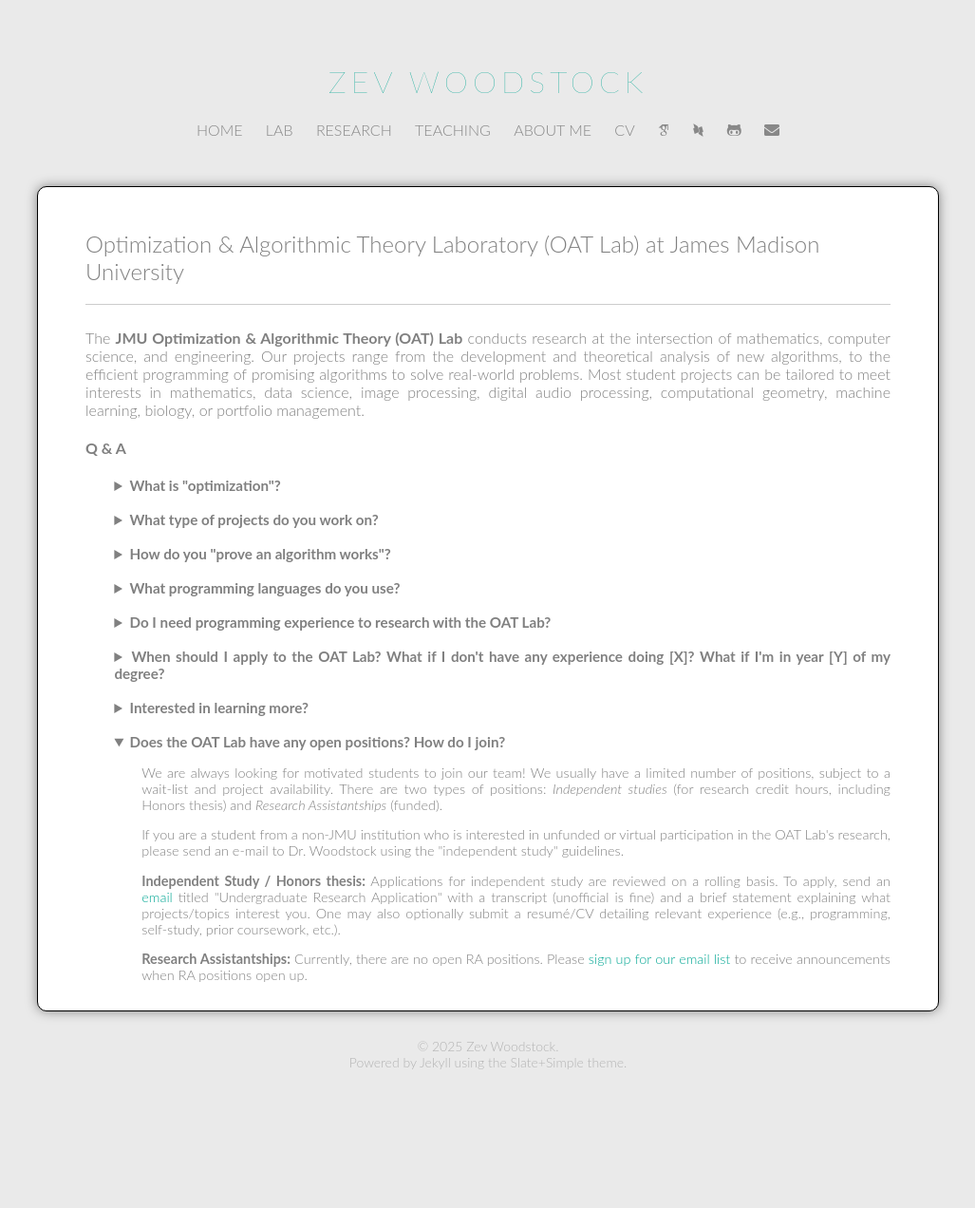
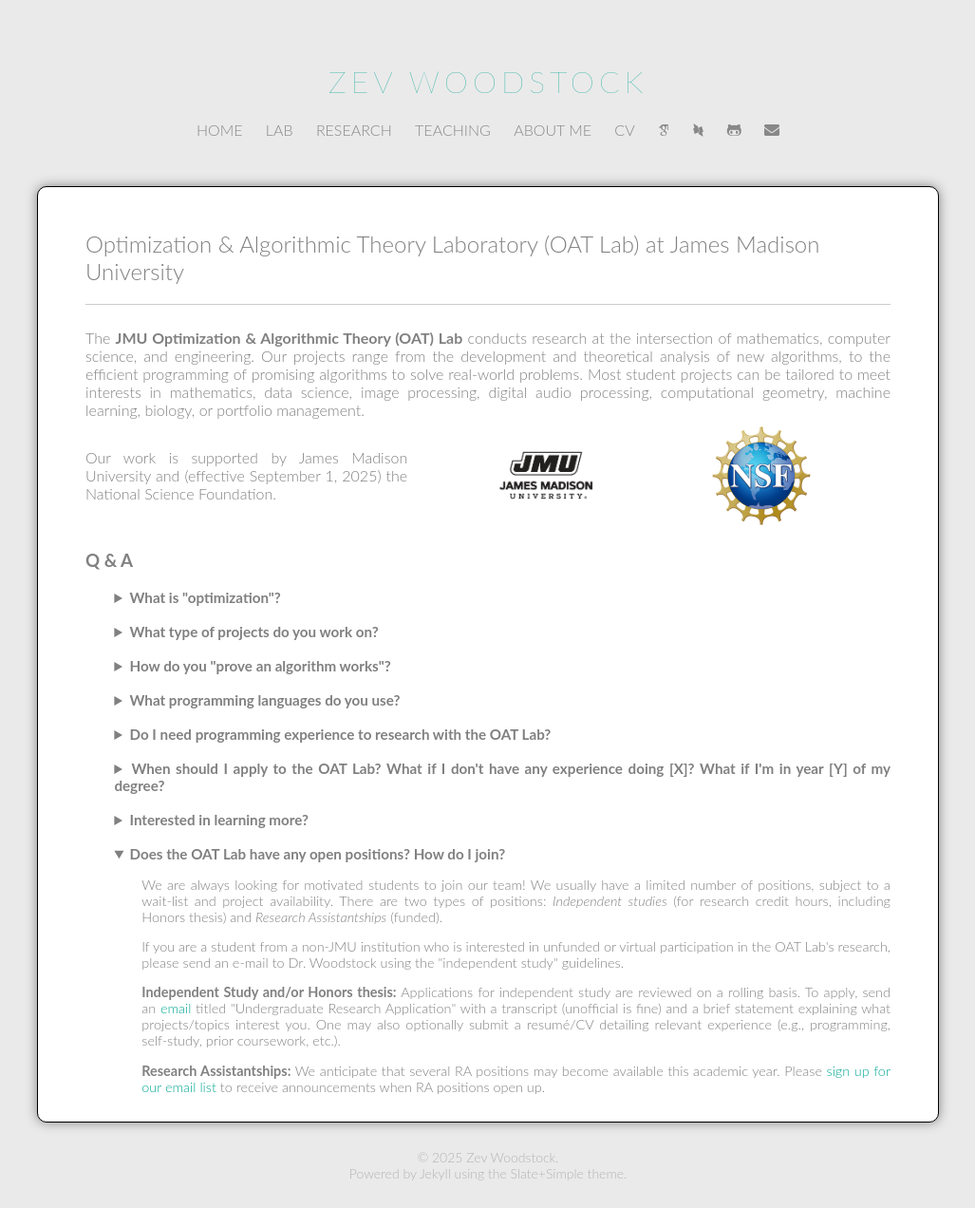
Before and after one commit to zevwoodstock/zevwoodstock.github.io, a Jekyll site: the page built from oatlab/index.html, in a window 1280 px wide. Shown: the whole page at 95% size, without its empty margins (126-1153 px from the left). Built offline with Jekyll 4.4.1, drawn with Linux system fonts in a browser that asks for light colours; some web fonts are replaced; before the commit the page ends 1155 px from its top, so only the background shows below that.

Commit message:
Made some improvements and acknowledgments for the lab webpage; imaging experiments are also now togglable.

```diff
--- a/_sass/_main.scss
+++ b/_sass/_main.scss
@@ -135,6 +135,7 @@
   	margin: 0 auto;
     margin-bottom: 0px;
     display: block;
+    flex-shrink: 0;
   }
 }
 
@@ -282,6 +283,12 @@
     a:hover{
         color: lighten($highlight-color,0);
     }
+}
+
+.toggle {
+  cursor: pointer;
+  color: lighten($highlight-color,0);
+  margin-right: 5px;
 }
 
 header .entry-meta {
--- a/oatlab/index.html
+++ b/oatlab/index.html
@@ -11,8 +11,16 @@
 <h2 class="entry-title"><a name="blog">Optimization &amp Algorithmic
     Theory Laboratory (OAT Lab) at James Madison University</a></h2>
 <hr>
+<div style="display: flex; justify-content: space-between; align-items: center;">
 
-<p>
+<!--
+<div style="display: flex;  flex: 0 0 20%;
+             justify-content: space-evenly; align-items: center;">
+<img src="/media/oat-logo.jpeg" alt="OAT Lab Logo" style="max-width:
+    100px; height=auto;">
+</div>
+-->
+<p style="margin: 0; flex: 0 0 100%;">
 The
 <strong>JMU Optimization &amp Algorithmic Theory (OAT) Lab</strong>
 conducts
@@ -25,8 +33,19 @@
 processing, computational geometry, machine learning, biology, or
 portfolio management.
 </p>
-
-        <h4>Q &amp A</h4>
+</div>
+<div style="display: flex; justify-content: space-between; align-items: center;">
+  <p style="margin: 0; flex: 0 0 40%;">Our work is supported by
+James Madison University and (effective
+  September 1, 2025) the National Science Foundation.
+  </p>
+  <div style="display: flex;  flex: 0 0 60%; gap:20px; justify-content: space-evenly; align-items: center;">
+    <img src="/media/jmu-logo.png" alt="JMU Logo" style="max-width: 140px; height=auto;">
+    <img src="/media/nsf-logo.png" alt="NSF Logo" style="max-width:
+    120px; height=auto;">
+  </div>
+</div>
+        <h3>Q &amp A</h3>
 
 
     <div class="dropdown-content">
@@ -76,33 +95,48 @@
 We (A) develop algorithms that improve the state-of-the-art,
 (B) mathematically prove that the algorithms "work", and
 (C) Code up these algorithms to solve problems from a variety of
-applications:</p>
+applications (examples and articles linked below):</p>
 <ul>
     <li> Image reconstruction
-<a href="/media/words.png">[img]</a>;
+    <span class="toggle" onclick="toggleImage(this)">[+]</span>
 <a href="/research/publications/2022-01-24/icassp2.html">
     [IEEE-1 , Fig. 2]</a>;
 <a href="/research/publications/2022-01-24/icassp1.html">
     [IEEE-2 , Fig. 3]</a>;
 <a href="/research/publications/2022-01-15/siam.html">[SIAM
     Imaging; Fig. 5]</a>
+    <div class="image-container" style="display: none; margin-top: 5px;">
+      <img src="/media/words.png" alt="Description" style="max-width: 100%;">
+    </div>
+    </li>
     <li> Foreground-background image segmentation
-<a href="/media/stars.png">[img]</a>;
+    <span class="toggle" onclick="toggleImage(this)">[+]</span>
 <a href="/research/publications/2022-01-15/siam.html">[SIAM
     Imaging; Fig. 11]</a>
+    <div class="image-container" style="display: none; margin-top: 5px;">
+      <img src="/media/stars.png" alt="Description" style="max-width: 100%;">
+    </div>
+    </li>
     <li> Classifier training
 <a href="/research/publications/2022-01-24/icassp1.html">[IEEE-1 ,
     Sec. 4.1]</a>;
         <a href="/research/publications/2025-03-14/asyncprox.html">
            [Opt. Online, Sec. 4.1]</a>
+    </li>
 <li> Stereoscopic image recovery
-<a href="/media/async-img.png">[img]</a>;
+    <span class="toggle" onclick="toggleImage(this)">[+]</span>
 <a href="/research/publications/2025-03-14/asyncprox.html">
            [Opt. Online, Fig. 1]</a>
+    <div class="image-container" style="display: none; margin-top: 5px;">
+      <img src="/media/async-img.png" alt="Description" style="max-width: 100%;">
+    </div>
+</li>
     <li> Digital audio reconstruction
    <a href="/posts/2022-03-30/audio.html">[audio]</a>
+    </li>
     <li> Future projects may be guided by student interests,
         provided they are within the general scope of the lab.
+    </li>
 </ul>
 <p>
 For more examples, including the theoretical specifications of the
@@ -127,8 +161,9 @@
 sequence converges to a solution of the problem we're trying
 to solve. This requires (A) modeling the problem we're trying to
 solve mathematically, (B) characterizing a "solution"
-mathematically, and (C) proving that our algorithm converges to a
-solution. In practice, this involves a lot of head-scratching and
+mathematically, and (C) proving that the sequence created by our
+algorithm converges to a solution. In practice, this involves a lot
+of head-scratching and
 staring at blackboards.
         </p>
     </div>
@@ -271,7 +306,7 @@
 
 
 <p>
-<strong>Independent Study / Honors thesis:</strong>
+<strong>Independent Study and/or Honors thesis:</strong>
 Applications for independent study are reviewed on a rolling basis.
 To apply, send an <a href="mailto:woodstzc@jmu.edu">email</a>
 titled "Undergraduate Research Application" with a transcript
@@ -282,7 +317,8 @@
 
 <p>
 <strong>Research Assistantships:</strong>
-Currently, there are no open RA positions. Please <a
+We anticipate that several RA positions may become available this
+academic year. Please <a
                                                 href="https://jmu.questionpro.com/oatlab">sign
                                                 up for our email
                                                 list</a>
```
Also changed, not shown: other parts of oatlab/index.html (+9 -0 lines), media/jmu-logo.png (added), media/nsf-logo.png (added).
